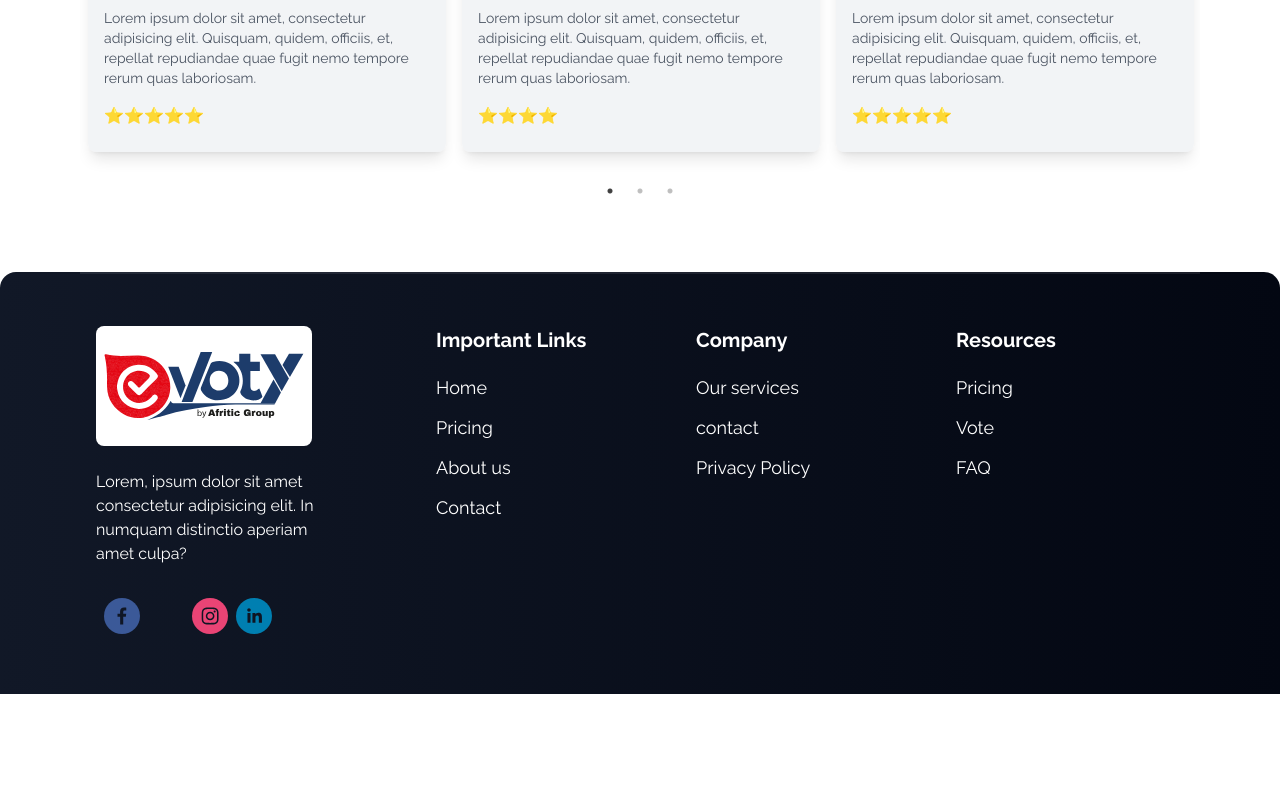
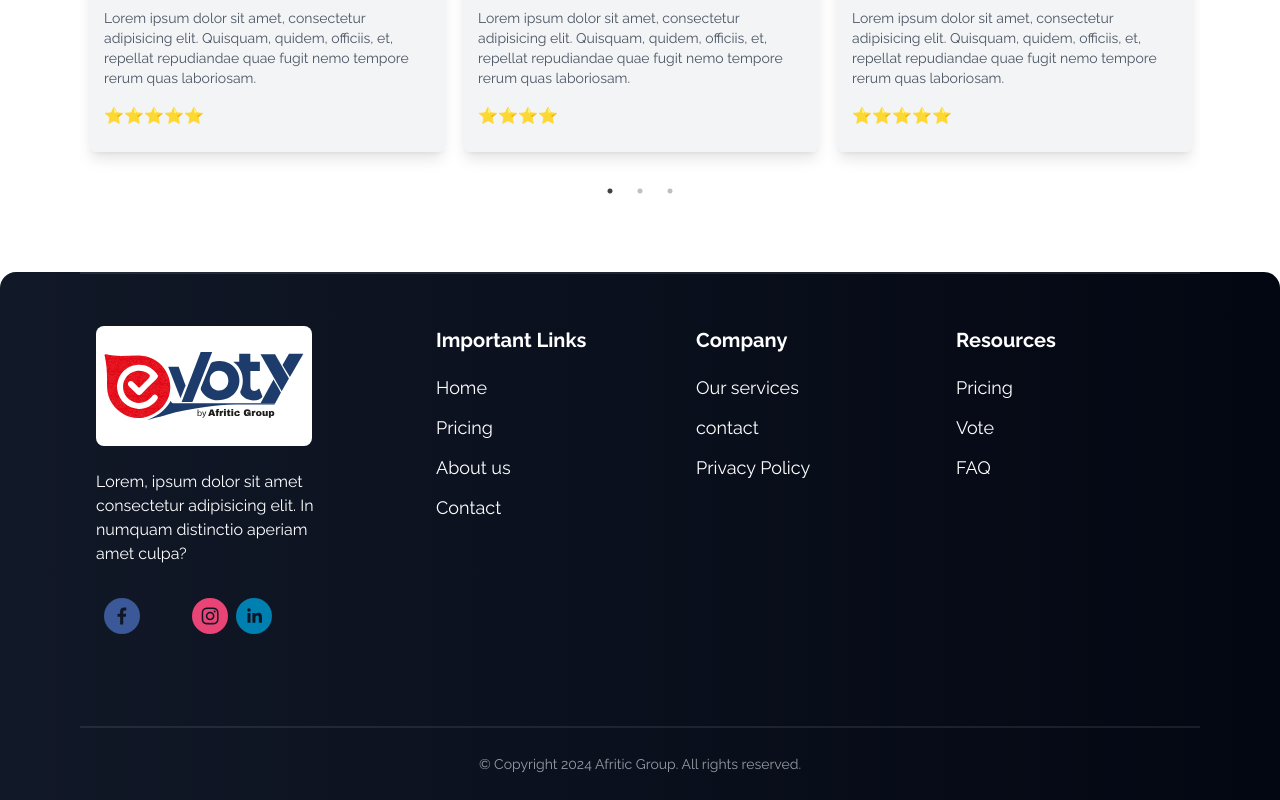
Before and after one commit to EmKbHD/TodoList-CRUD, a React (Vite) app: page / in a window 1280 px wide. Shown: the part 3493-4293 px from the top of the page. Before the commit the page ends 4187 px from the top, so only its background shows below. Built offline with nearby package versions, Linux system fonts and the light colour scheme; a web font is replaced by a local one.

Commit message:
adding copy right footer

```diff
--- a/src/components/Footer/Footer.tsx
+++ b/src/components/Footer/Footer.tsx
@@ -146,6 +146,15 @@ const Footer = () => {
                         </div>
                     </div>
                 </div>
+                {/* copy right area  */}
+                <div className="mt-8">
+                    <div className="text-center py-6 border-t-2 border-gray-300/10">
+                        <span className="text-sm text-gray-300 opacity-70">
+                            &copy; Copyright 2024 Afritic Group. All rights
+                            reserved.
+                        </span>
+                    </div>
+                </div>
             </div>
         </div>
     )
```
